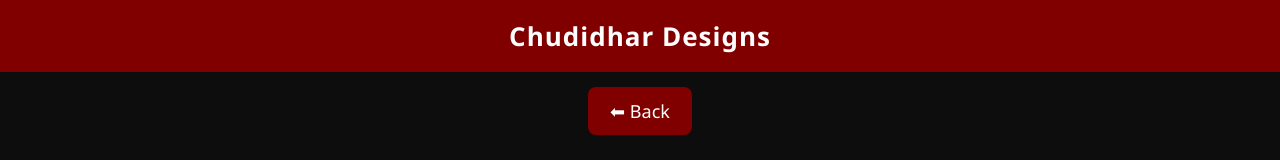
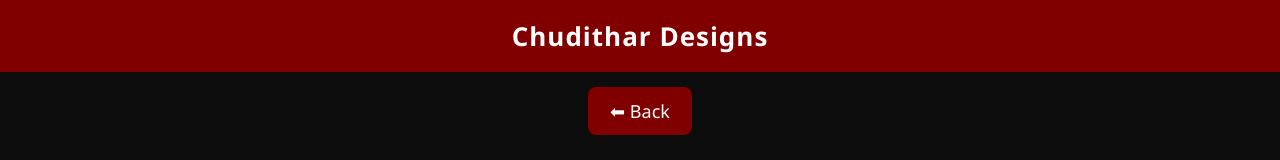
Before and after one commit to janakitailor/janakitailor, a plain HTML site: page chudi.html in a window 1280 px wide. Shown: the top 160 px of the page. Drawn offline with Linux system fonts and the light colour scheme.

Commit message:
Update chudi.html

```diff
--- a/chudi.html
+++ b/chudi.html
@@ -2,14 +2,14 @@
 <html lang="en">
 <head>
     <meta charset="UTF-8">
-    <title>Chudidhar Designs</title>
+    <title>Chudithar Designs</title>
     <link rel="stylesheet" href="css/style.css">
 </head>
 <body>
 
 <!-- PAGE TITLE -->
 <header class="page-title">
-    <span>Chudidhar Designs</span>
+    <span>Chudithar Designs</span>
 </header>
 
 <!-- BACK BUTTON -->
```
